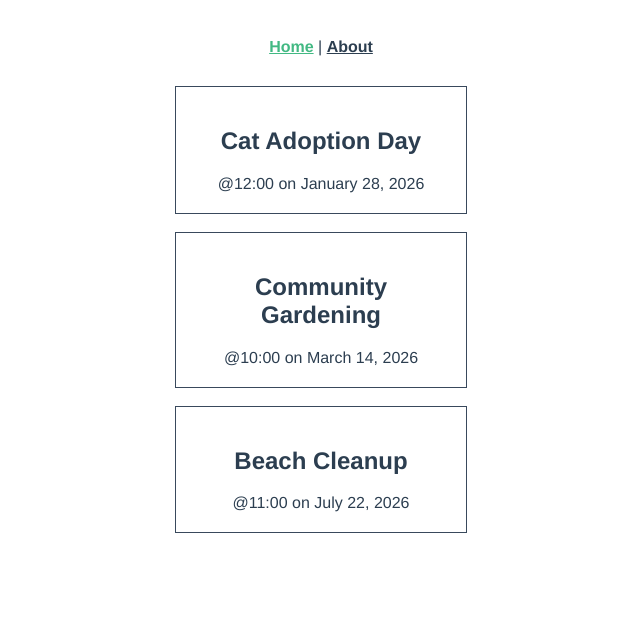
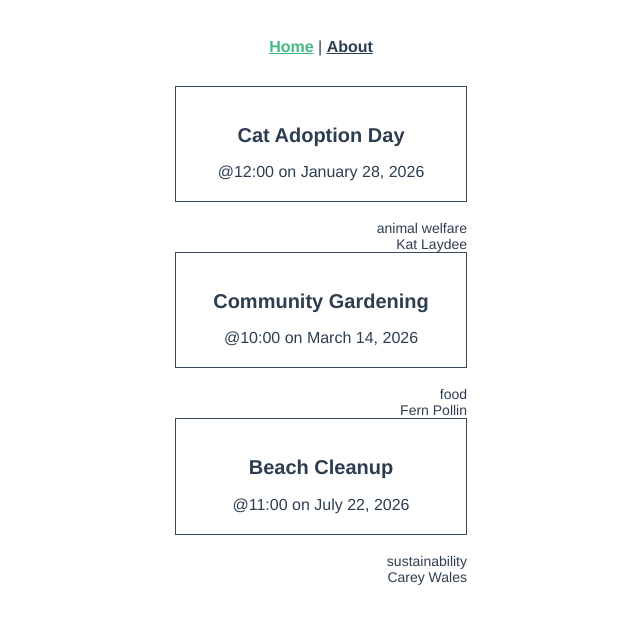
Before and after one commit to vidchayada/Lab02-vue, a Vue app: page / in a window 1280 px wide. Shown: the top 624 px of the page, without its empty margins (319-959 px from the left). Built offline with nearby package versions, Linux system fonts and the light colour scheme; the HTML template or start-up script is replaced by a standard one.

Commit message:
8.7(showing categories and organizer)

```diff
--- a/src/App.vue
+++ b/src/App.vue
@@ -17,7 +17,7 @@
   </div>
 </template>
 
-<style scoped>
+<style>
 #layout {
   font-family: Avenir, Helvetica, Arial, sans-serif;
   -webkit-font-smoothing: antialiased;
@@ -38,4 +38,8 @@
 nav a.router-link-exact-active {
   color: #42b983;
 }
+
+h2 {
+  font-size: 20px;
+}
 </style>
--- /dev/null
+++ b/src/components/EventInfo.vue
@@ -0,0 +1,26 @@
+<script setup lang="ts">
+import type { Event } from '@/types'
+defineProps<{
+  event: Event
+}>()
+</script>
+
+<template>
+  <div class="event-meta">
+    <span>{{ event.category }}</span>
+    <span>{{ event.organizer }}</span>
+  </div>
+</template>
+
+<style scoped>
+.event-meta {
+  display: flex;
+  flex-direction: column;
+  align-items: flex-end;
+  text-align: right;
+}
+
+.event-meta span {
+  font-size: 14px;
+}
+</style>
--- a/src/views/HomeView.vue
+++ b/src/views/HomeView.vue
@@ -1,5 +1,6 @@
 <script setup lang="ts">
 import EventCard from '@/components/EventCard.vue'
+import EventInfo from '@/components/EventInfo.vue'
 import type { Event } from '@/types'
 import { ref } from 'vue'
 
@@ -41,7 +42,19 @@
 </script>
 
 <template>
-  <div class="home">
-    <EventCard v-for="event in events" :key="event.id" :event="event" />
+  <div class="events">
+    <!-- <EventCard v-for="event in events" :key="event.id" :event="event" /> -->
+    <div v-for="event in events" :key="event.id" class="event-wrapper">
+      <EventCard :event="event" />
+      <EventInfo :event="event" />
+    </div>
   </div>
 </template>
+
+<style scoped>
+.events {
+  display: flex;
+  flex-direction: column;
+  align-items: center;
+}
+</style>
```
